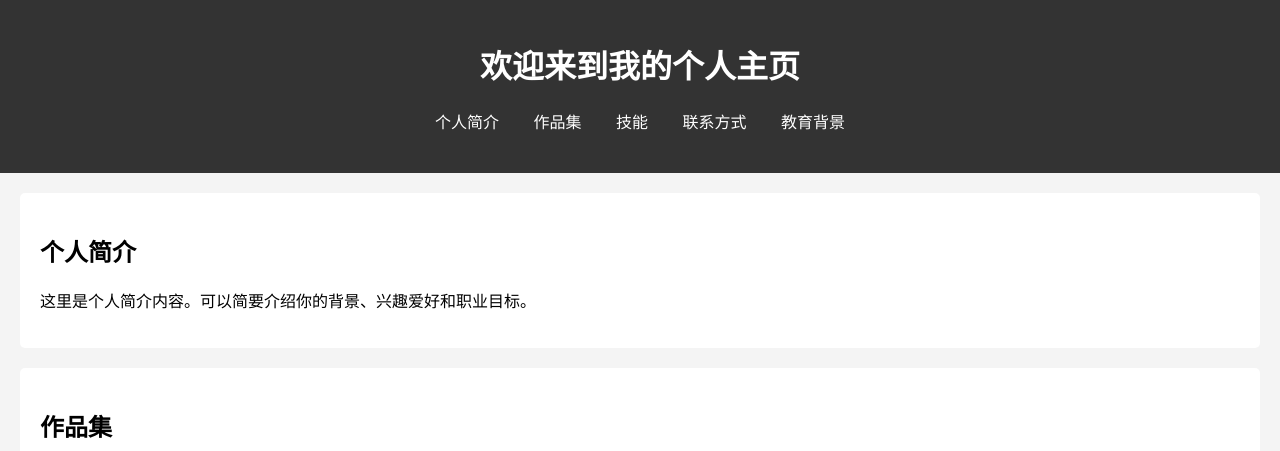
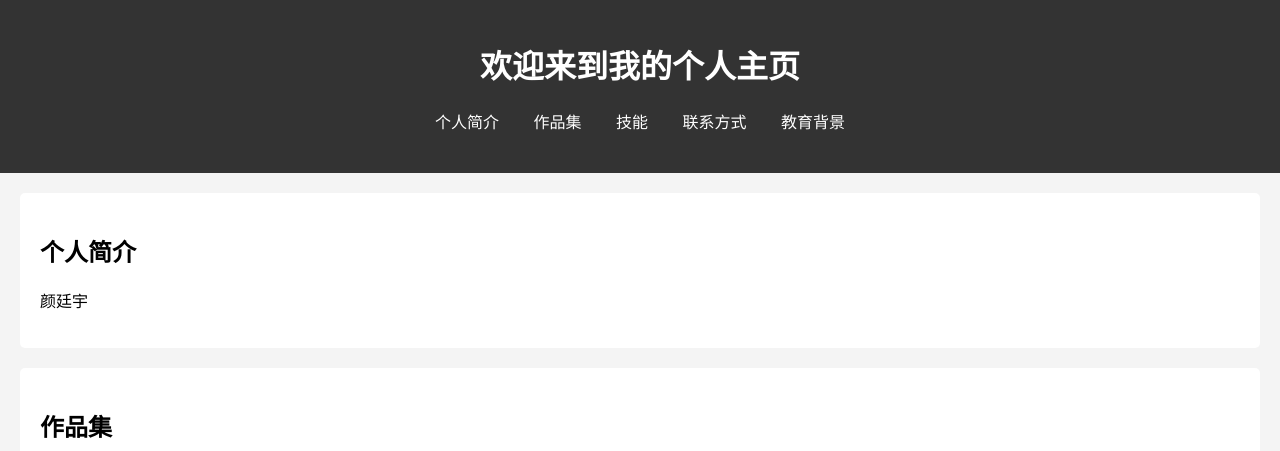
Before and after one commit to louxiaxiaohei311/yty, a plain HTML site: page index.html in a window 1280 px wide. Shown: the top 451 px of the page. Drawn offline with Linux system fonts and the light colour scheme.

Commit message:
Update index.html

```diff
--- a/index.html
+++ b/index.html
@@ -63,7 +63,7 @@
 
 <section id="about">
     <h2>个人简介</h2>
-    <p>这里是个人简介内容。可以简要介绍你的背景、兴趣爱好和职业目标。</p>
+    <p>颜廷宇</p>
 </section>
 
 <section id="portfolio">
```
